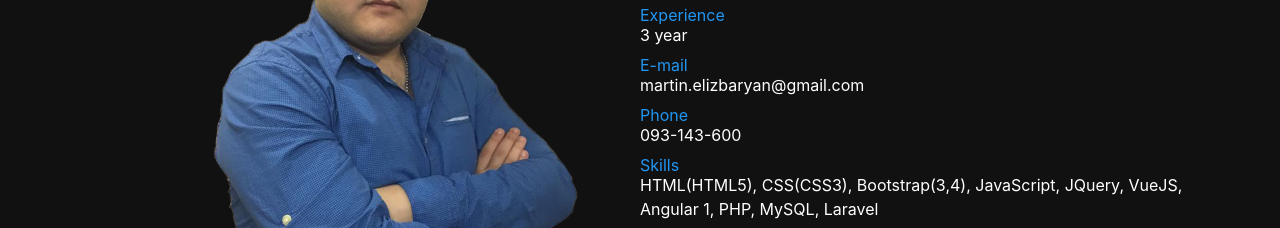
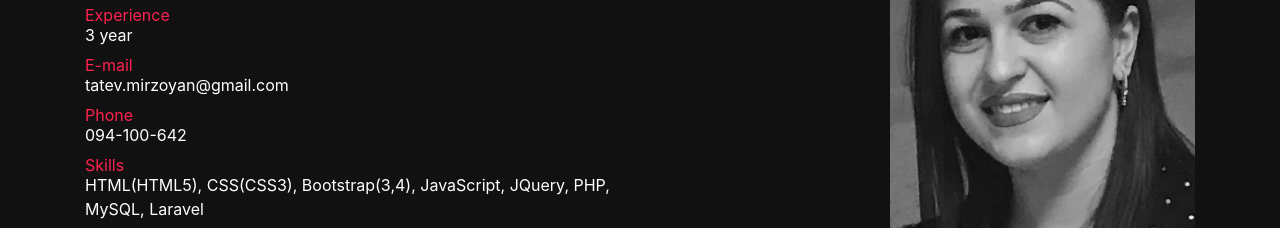
Before and after one commit to tatevmirzoyan/tatevmirzoyan.github.io, a plain HTML site: page index.html in a window 1280 px wide. Shown: the part 187-415 px from the top of the page. Drawn offline with nearby package versions, Linux system fonts and the light colour scheme.

Commit message:
cv with some changes

```diff
--- a/css/my.css
+++ b/css/my.css
@@ -13,7 +13,7 @@ body{
 
 /* Globals */
 a.a{
-	color: #2196f3;
+	color: #ff214f;
 }
 
 .mb50{
@@ -29,20 +29,21 @@ a.a{
 }
 
 .blue_text{
-	color: #2196f3;
+	color: #ff214f;
 }
 
 
 /* Header */
 header{
+	display: flex;
+	padding: 40px 0;
 	width: 100%;
 	max-height: 600px;
-	display: flex;
+
 }
 
 .main_info{
 	width: 50%;
-	padding: 40px 0;
 }
 
 .main_info p{
@@ -91,7 +92,7 @@ header{
 	width: 30%;
 	padding: 10px;
 	/*border: 1px solid #ff214f;*/
-	border: 1px solid #2196f3;
+	border: 1px solid #ff214f;
 	border-radius: 10px;
 	margin-bottom: 20px;
 	min-width: 200px;
--- a/index.html
+++ b/index.html
@@ -1,10 +1,10 @@
 <!DOCTYPE html>
 <html lang="en">
 <head>
-	<title>Martin Elizbaryan</title>
+	<title>Tatev Mirzoyan</title>
 	<meta charset="utf-8">
 	<meta name="viewport" content="width=device-width, initial-scale=1">
-	<link rel="shortcut icon" type="image/x-icon" href="img/me.png" />
+	<link rel="shortcut icon" type="image/x-icon" href="img/me.jpg" />
 
 	<link rel="stylesheet" href="https://maxcdn.bootstrapcdn.com/bootstrap/4.1.3/css/bootstrap.min.css">
 	<link rel="stylesheet" href="https://use.fontawesome.com/releases/v5.1.0/css/all.css" integrity="sha384-lKuwvrZot6UHsBSfcMvOkWwlCMgc0TaWr+30HWe3a4ltaBwTZhyTEggF5tJv8tbt" crossorigin="anonymous">
@@ -19,13 +19,10 @@
 <!-- Header -->
 <header class="dk_bg mb50">
 	<div class="container d-flex">
-		<div class="main_img">
-			<img src="img/me.png" alt=""  height="100%" >
-		</div>
 		<div class="main_info">
 			<p class="blue_text">Hi, I am</p>
 			<h1 class="">
-				Martin <span class="blue_text">Elizbaryan</span>
+				Tatev <span class="blue_text">Mirzoyan</span>
 			</h1>
 			<p>
 				I am a Web Developer and I want to become part of your team because I feel that my skills and experiences have prepared me to be a considerable force in IT feild
@@ -35,13 +32,13 @@
 			<p title="In Dec 2019 will be 3">3 year</p>
 
 			<p class="blue_text">E-mail</p>
-			<p>martin.elizbaryan@gmail.com</p>
+			<p>tatev.mirzoyan@gmail.com</p>
 
 			<p class="blue_text">Phone</p>
-			<p>093-143-600</p>
+			<p>094-100-642</p>
 
 			<p class="blue_text">Skills</p>
-			<p>HTML(HTML5), CSS(CSS3), Bootstrap(3,4), JavaScript, JQuery, VueJS, Angular 1, PHP, MySQL, Laravel</p>
+			<p>HTML(HTML5), CSS(CSS3), Bootstrap(3,4), JavaScript, JQuery, PHP, MySQL, Laravel</p>
 
 			<p class="blue_text">Social Pages</p>
 			<p>
@@ -53,7 +50,11 @@
 			<p class="blue_text">Expected Salary</p>
 			<p>300.000 AMD</p>
 		</div>
+		<div class="main_img">
+			<img src="img/me.jpg" alt=""  height="100%" >
+		</div>
 	</div>
+
 </header>
 
 
@@ -178,7 +179,6 @@
 		<div class="skills">
 			<p>Work With GIT : excellent</p>
 			<p>Work With JS api : Highcharts</p>
-			<p>English : Fluent</p>
 
 			<div id="container"></div>
 		</div>
@@ -186,7 +186,7 @@
 </div>
 
 <footer class="blue_text">
-	Created By Martin Elizbaryan | 2018
+	Created By Tatev Mirzoyan | 2018
 </footer>
 
 
--- a/js/high-script.js
+++ b/js/high-script.js
@@ -24,7 +24,7 @@ var chart = Highcharts.chart('container', {
 
     chart: {
         type: 'column',
-        height: 600,
+        height: 500,
         // color: '#ffffff',
         backgroundColor: "#111111",
         plotBorderColor: '#FF0000',
@@ -34,7 +34,7 @@ var chart = Highcharts.chart('container', {
     },
 
     xAxis: {
-        categories: ['HTML5', 'CSS3', 'Bootstrap4', 'JavaScript', 'JQuery', 'VueJS', 'Angular1', 'PHP', 'MySQL', 'Laravel'],
+        categories: ['HTML5', 'CSS3', 'Bootstrap4', 'JavaScript', 'JQuery', 'PHP', 'MySQL', 'Laravel'],
         labels: {
             style: {
                 color: 'white',
@@ -106,13 +106,12 @@ var chart = Highcharts.chart('container', {
     },
 
 
-    colors: ['#E44D26', '#1E88DC', '#563D7C', '#63A814', '#183555',
-    '#42B883', '#B63032', '#6181B6', '#cccccc', '#FA503A'],
+    colors: ['#E44D26', '#1E88DC', '#563D7C', '#63A814', '#183555', '#6181B6', '#cccccc', '#FA503A'],
 
     series: [{
         type: 'column',
         colorByPoint: true,
-        data: [95, 95, 95, 90, 90, 35, 30, 90, 85, 85],
+        data: [90, 80, 70, 70, 80, 80, 75, 80],
         showInLegend: false,
     }],
 
```
Also changed, not shown: img/me.jpg (added).
